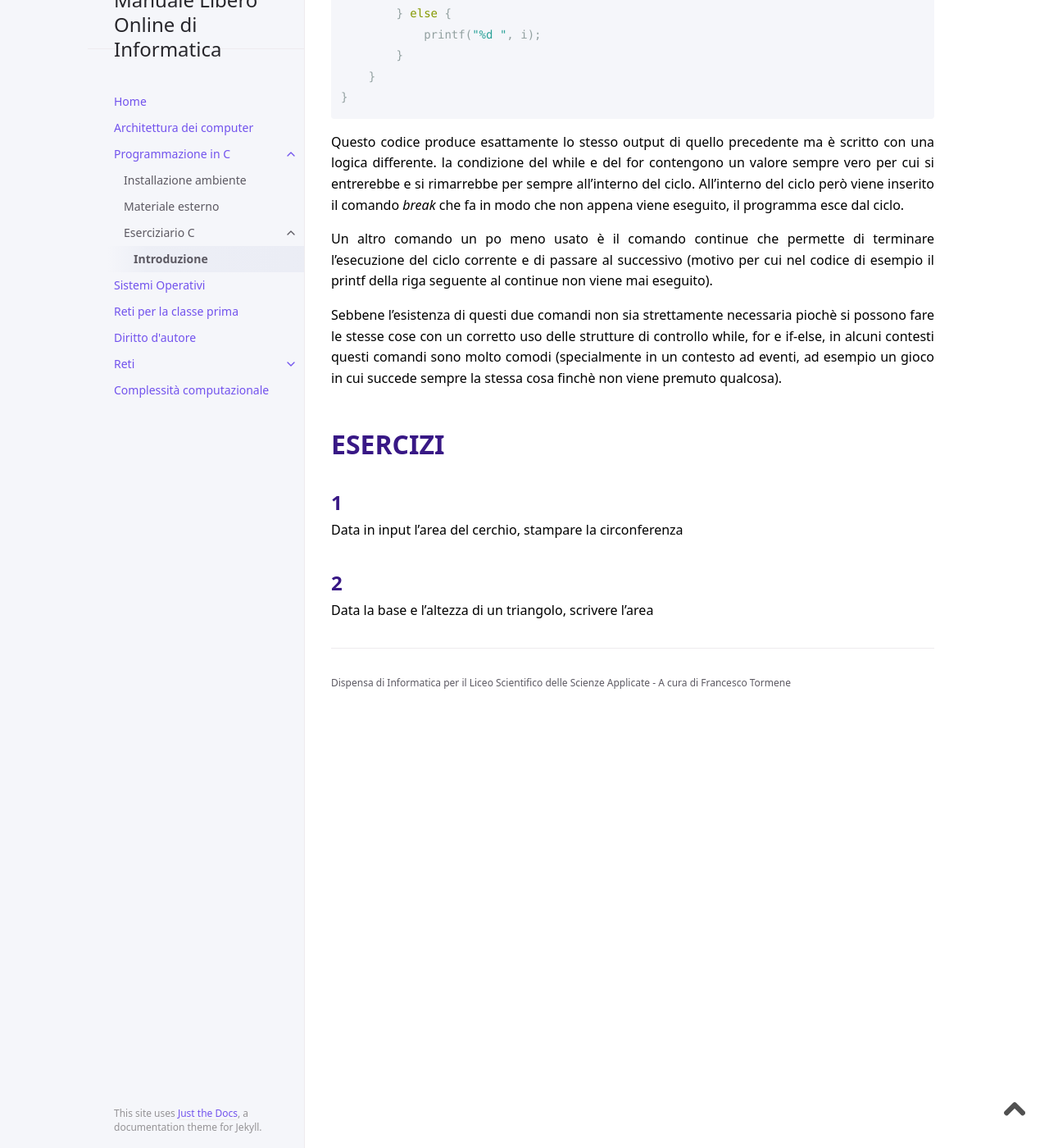
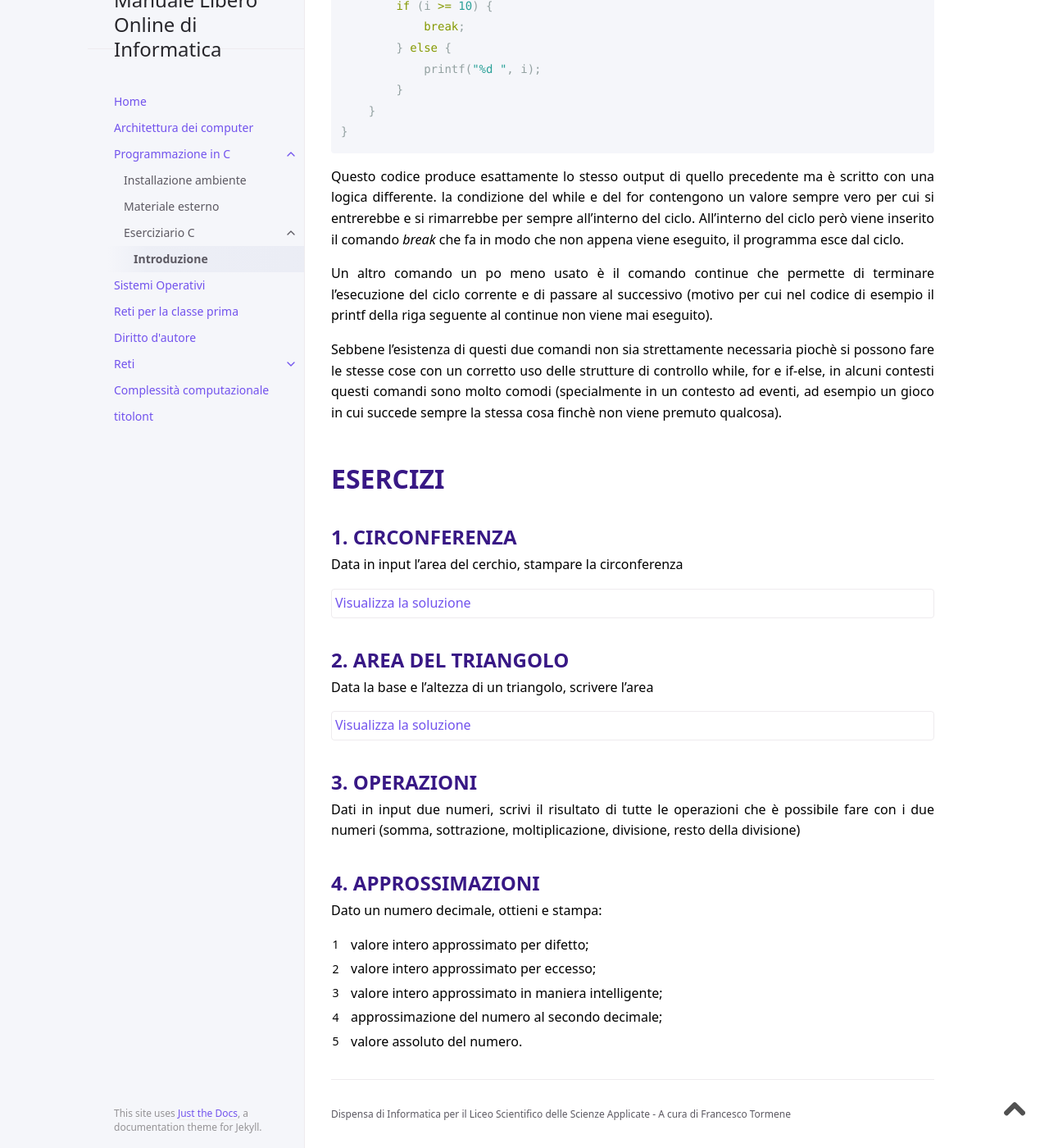
Before and after one commit to 4chi11e/manuale-libero-online-di-informatica, a Jekyll site: the page built from docs/C/eserciziario C/introduzione.md, in a window 1280 px wide and 1400 px high, scrolled down 9431 px. Shown: the whole window at 82% size. Built offline with Jekyll 4.4.1, drawn with Linux system fonts in a browser that asks for light colours; some of the changed text lies outside the part shown.

Commit message:
sistemati primi esercizi con soluzioni e stili associati

````diff
--- a/_sass/custom/custom.scss
+++ b/_sass/custom/custom.scss
@@ -146,6 +146,35 @@
   font-weight: 600;
   text-transform: uppercase;
   letter-spacing: 0.1em;
+}
+
+// -------------------- Numerazione Titoli ----------------------------------------
+
+body {
+  counter-reset: h1;
+}
+h1.numerato::before {
+  counter-increment: h1;
+  content: counter(h1) ". ";
+}
+h1.numerato {
+  counter-reset: h2;
+}
+h2.numerato::before {
+  counter-increment: h2;
+  content: counter(h1) "." counter(h2) ". ";
+}
+h2.numerato,
+h2.azzera_numerazione_h3 {
+  counter-reset: h3;
+}
+h3.numerato::before {
+  counter-increment: h3;
+  content: counter(h1) "." counter(h2) "." counter(h3) ". ";
+}
+h3.numerato_da_h3::before {
+  counter-increment: h3;
+  content: counter(h3) ". ";
 }
 
 // -------------------- Elementi specifici ----------------------------------------
@@ -465,7 +494,7 @@
   clear: both;
 }
 
-// ---------------- Esercizi subnetting -------------------------------------------
+// ---------------- Soluzioni Esercizi ------------------------------------------------
 
 .soluzione-container {
   overflow-y: hidden;
@@ -501,6 +530,7 @@
   img {
     max-width: 100%;
   }
+
 }
 
 .soluzione__visibile {
@@ -510,6 +540,21 @@
   padding-top: 6px;
   padding-bottom: 6px;
 }
+
+.my-code {
+  * {
+    line-height: 1.5;
+  }
+
+  &--fs2 * {
+    @include fs-2;
+  }
+}
+
+code * {
+  line-height: 1.5;
+}
+
 
 // ---------------- Sistema di incolonnamento --------------------------------------
 
--- a/docs/C/eserciziario C/introduzione.md
+++ b/docs/C/eserciziario C/introduzione.md
@@ -270,11 +270,14 @@
 }
 ```
 
-    Esempio col while:
-    0 1 2 3 4 5 6 7 8 9
 
-    Esempio equivalente col for:
-    0 1 2 3 4 5 6 7 8 9
+```
+Esempio col while:
+0 1 2 3 4 5 6 7 8 9
+
+Esempio equivalente col for:
+0 1 2 3 4 5 6 7 8 9
+```
 
 
 in questo esempio sono stati utilizzati il while e il for per fare la stessa cosa cioè stampare tutti i numeri da 0 a 9. Dopo aver assegnato alla variabile *i* il valore 0 si sono ripetute le operazioni di stampare *i* e incrementare di 1 il valore di *i*. La condizione che deve essere soddisfatta per entrare nel ciclo è che *i* sia minore di *n* (a cui è stato assegnato il valore 10).
@@ -325,11 +328,107 @@
 Sebbene l'esistenza di questi due comandi non sia strettamente necessaria piochè si possono fare le stesse cose con un corretto uso delle strutture di controllo while, for e if-else, in alcuni contesti questi comandi sono molto comodi (specialmente in un contesto ad eventi, ad esempio un gioco in cui succede sempre la stessa cosa finchè non viene premuto qualcosa).
 
 ## Esercizi
+{: .azzera_numerazione_h3}
 
-### 1
+### Circonferenza
+{: .numerato_da_h3}
 
 Data in input l’area del cerchio, stampare la circonferenza
 
-### 2
+<div class="soluzione-container">
+<p class="soluzione-toggler" totoggle="#sol-Circonferenza">Visualizza la soluzione</p>
+<div class="soluzione" id="sol-Circonferenza" markdown="1">
+
+```c
+#include <math.h>
+#include <stdio.h>
+
+int main() {
+    float cerchio, circonferenza, raggio;
+
+    printf("Scrivi quanto misura l'area del cerchio: ");
+    scanf("%f", &cerchio);
+
+    raggio = sqrt(cerchio / 3.14);
+    circonferenza = 2 * 3.14 * raggio;
+
+    printf("Il cerchio con area %.2f ha un raggio che misura %.2f e una circonferenza che misura %.2f \n",
+           cerchio, raggio, circonferenza);
+}
+```
+
+</div>
+</div>
+
+### Area del triangolo
+{: .numerato_da_h3}
 
 Data la base e l’altezza di un triangolo, scrivere l’area
+
+<div class="soluzione-container">
+<p class="soluzione-toggler" totoggle="#sol-area_del_triangolo">Visualizza la soluzione</p>
+<div class="soluzione" id="sol-area_del_triangolo" markdown="1">
+
+```c
+#include <stdio.h>
+
+int main() {
+    float base, altezza, area;
+
+    printf("Scrivi la base: ");
+    scanf("%f", &base);
+    printf("Scrivi l'altezza: ");
+    scanf("%f", &altezza);
+
+    area = base * altezza / 2;
+
+    printf("L'area misura %.2f", area);
+}
+```
+
+</div>
+</div>
+
+### Operazioni
+{: .numerato_da_h3}
+
+Dati in input due numeri, scrivi il risultato di tutte le operazioni che è possibile fare con i due numeri (somma, sottrazione, moltiplicazione, divisione, resto della divisione)
+
+### Approssimazioni
+{: .numerato_da_h3}
+
+Dato un numero decimale, ottieni e stampa:
+
+1. valore intero approssimato per difetto;
+2. valore intero approssimato per eccesso;
+3. valore intero approssimato in maniera intelligente;
+4. approssimazione del numero al secondo decimale;
+5. valore assoluto del numero.
+
+
+
+
+
+
+
+
+
+
+<!--
+
+<div class="soluzione-container">
+<p class="soluzione-toggler" totoggle="#sol-area_del_triangolo">Visualizza la soluzione</p>
+<div class="soluzione" id="sol-area_del_triangolo" markdown="1">
+
+```c
+
+```
+
+</div>
+</div>
+
+-->
+
+
+
+<script src="{{site.baseurl}}/assets/js/esercizi-subnetting.js"></script>
````
Also changed, not shown: docs/C/eserciziario C/prova.md (added, +3 -0 lines).
